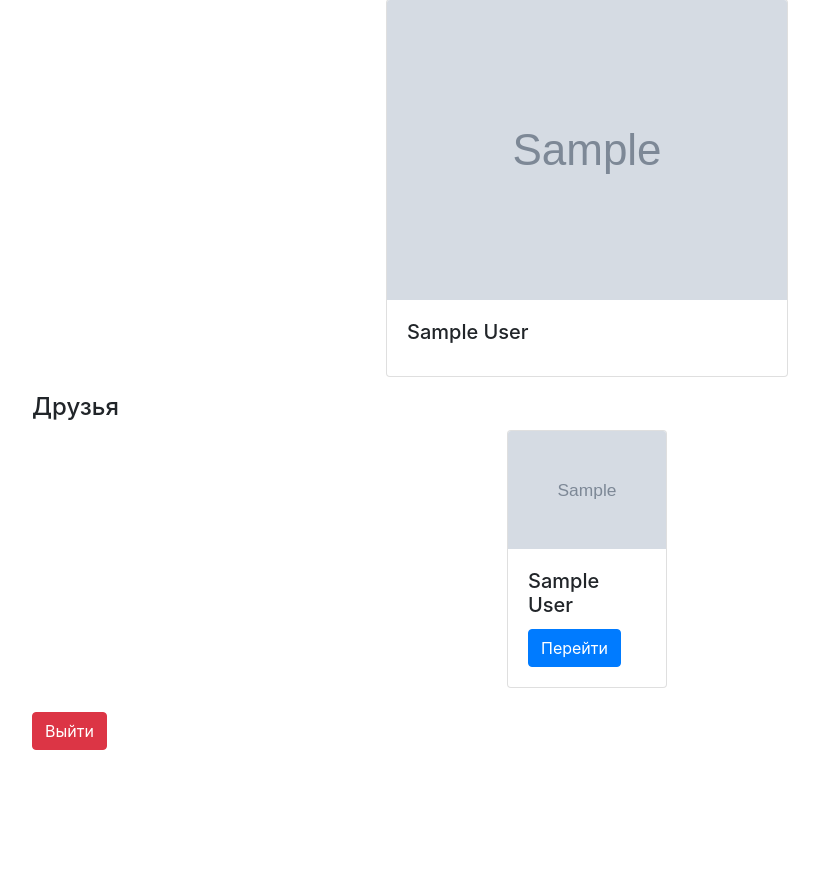
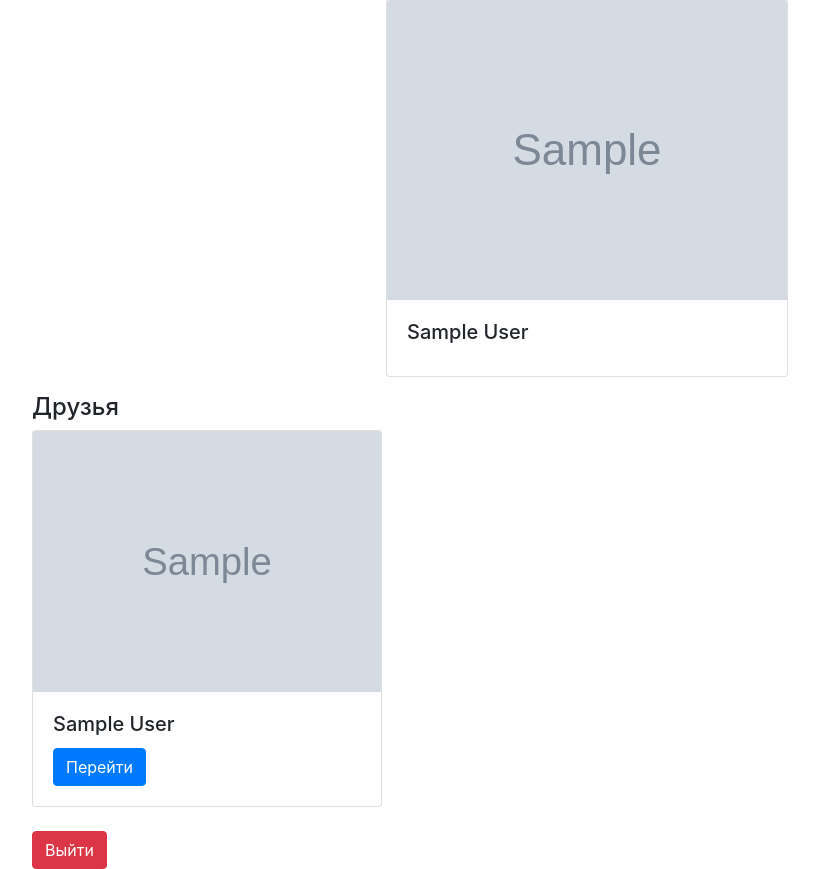
Before and after one commit to Elfreezy/authVK, a Flask app: template app/templates/profile.html in a window 1280 px wide. Shown: the part 57-926 px from the top of the page, without its empty margins (53-872 px from the left). Before the commit the page ends 807 px from the top, so only its background shows below. Run offline with Flask 2, Linux system fonts and the light colour scheme; a user stored in the database is signed in; tables that the repository leaves empty hold one stand-in row (values such as "Sample post"); the template is opened without the code that fills it: most values are stand-ins (such as "Sample title", 1, 10 or a date in 2020); grey boxes marked "Sample" are stand-in pictures; some libraries are stand-ins or nearby versions.

Commit message:
Update profile.html

```diff
--- a/app/templates/profile.html
+++ b/app/templates/profile.html
@@ -23,10 +23,10 @@
 <div>
     <h4 class="mt-3">Друзья</h4>
 
-    <div class="row justify-content-md-center">
+    <div class="row">
         {% for friend in friends_id %}
         {% set url="https://vk.com/id{id}".format(id=friend.id) %}
-        <div class="col-12 col-sm-6 col-md-2 mb-2">
+        <div class="col-12 col-sm-6 col-md-4 mb-2">
         <div class="card">
             <img src="{{ friend.photo_200 }}" class="card-img-top" alt="...">
             <div class="card-body">
```
